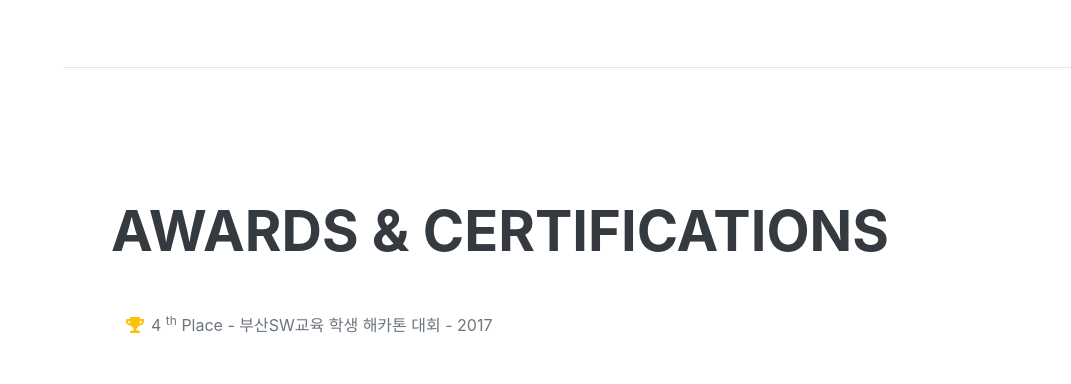
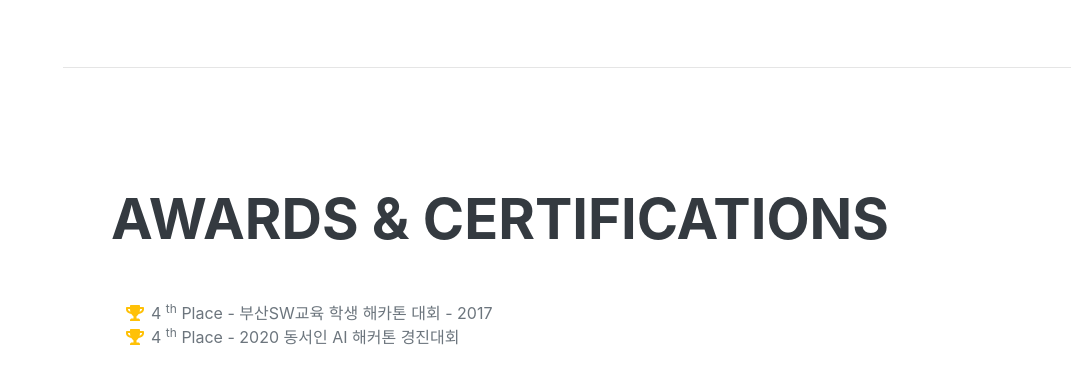
Before and after one commit to JeongMu/Portfolio, a plain HTML site: page index.html in a window 1280 px wide. Shown: the part 1679-2063 px from the top of the page, without its empty margins (209-1280 px from the left). Drawn offline with nearby package versions, Linux system fonts and the light colour scheme; a web font is replaced by a local one.

Commit message:
Update index.html

```diff
--- a/index.html
+++ b/index.html
@@ -122,6 +122,12 @@
                             <sup>th</sup>
                             Place - 부산SW교육 학생 해카톤 대회 - 2017
                         </li>
+                        <li>
+                            <span class="fa-li"><i class="fas fa-trophy text-warning"></i></span>
+                            4
+                            <sup>th</sup>
+                            Place - 2020 동서인 AI 해커톤 경진대회
+                        </li>
                     </ul>
                 </div>
             </section>
```
